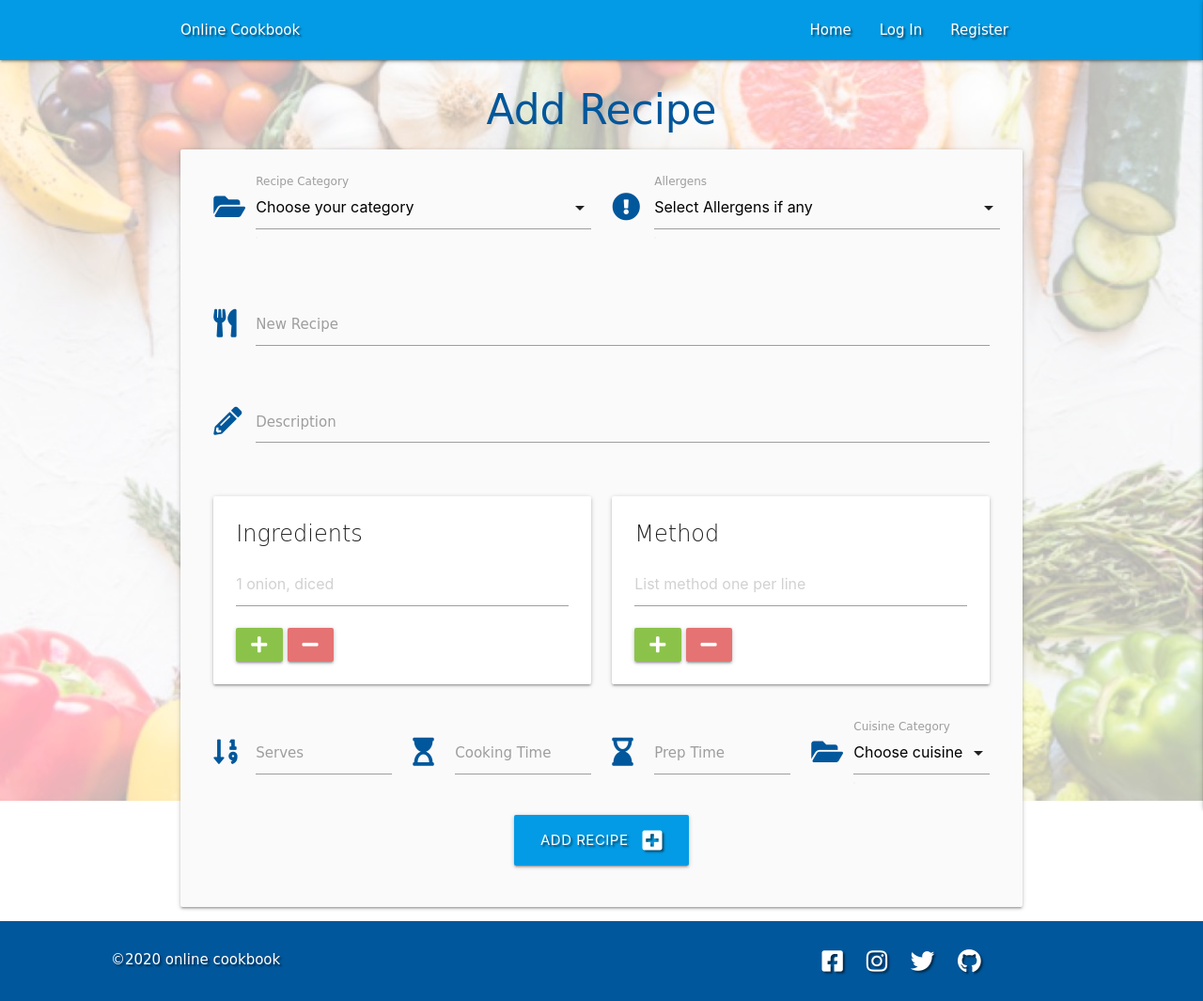
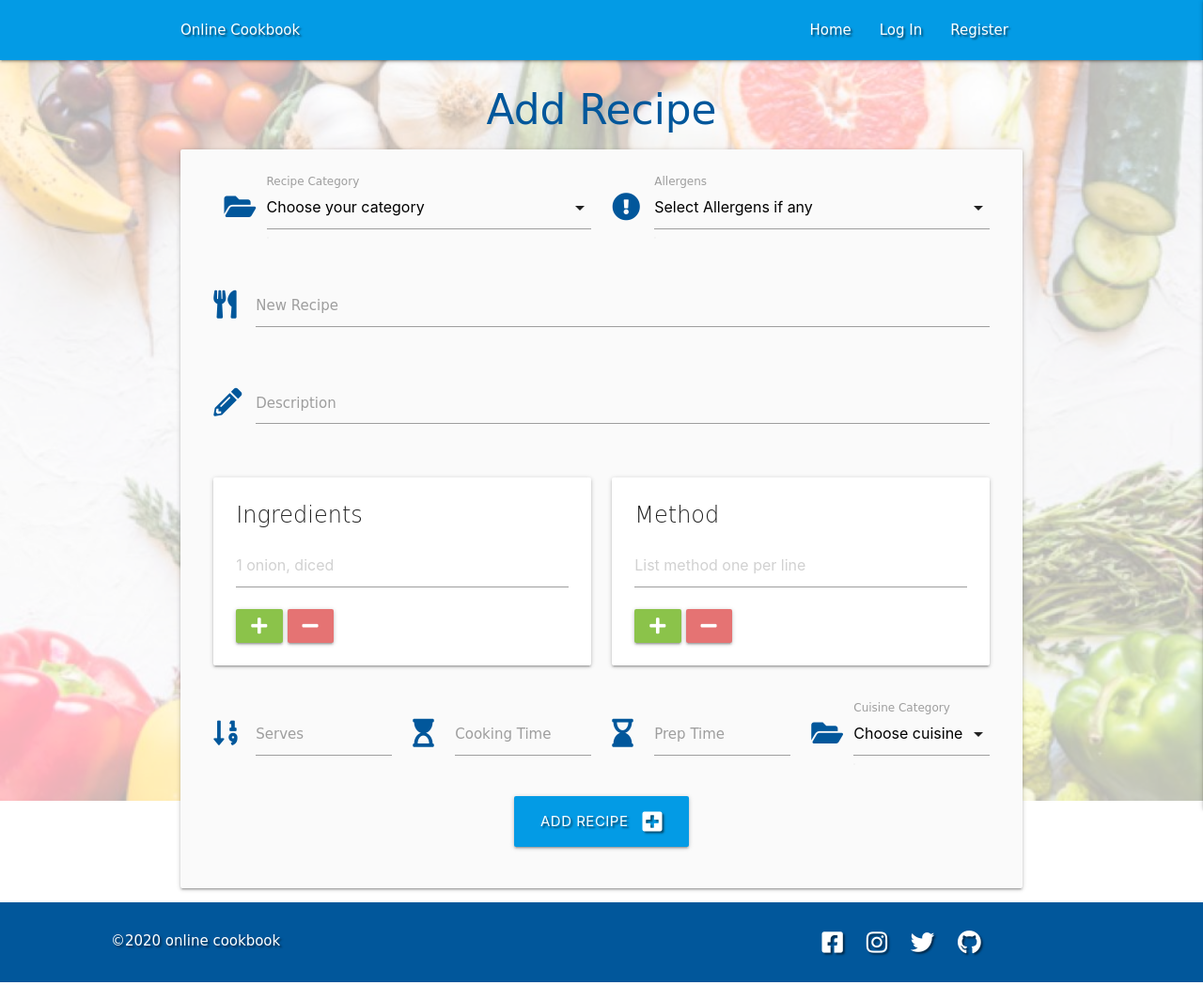
Before and after one commit to mattjboland/ci-milestonethree, a Flask app: page /add_recipe in a window 1280 px wide. Shown: the whole page at 94% size. Run offline with Flask 2, Linux system fonts and the light colour scheme; data that the repository does not hold is empty; some libraries are stand-ins or nearby versions; some web fonts are replaced.

Commit message:
Deleted unnecessary row on add_recipe.html

```diff
--- a/static/css/style.css
+++ b/static/css/style.css
@@ -11,8 +11,6 @@ body {
   position: absolute;
   top: 0;
   left: 0;
-
-  /* Preserve aspet ratio */
   min-width: 100%;
   min-height: 100%;
   opacity: 30%;
@@ -56,6 +54,7 @@ main {
 
 .page-footer {
   min-height: 45px;
+  bottom: 0;
 }
 
 .footer-content {
--- a/templates/add_recipe.html
+++ b/templates/add_recipe.html
@@ -9,7 +9,6 @@
 
 		<!-- choose category -->
 
-		<div class="row">
 		<div class="input-field col s6">
 			<i class="fas fa-folder-open prefix light-blue-text text-darken-4"></i>
 			<select id="category_name" name="category_name" class="validate" required>
@@ -33,7 +32,6 @@
                     {% endfor %}
                 </select>
 				<label for="allergen_name">Allergens</label>
-				</div>
 			</div>
 		</div>
 
```
Lines whose indentation alone changed are shown as unchanged.
